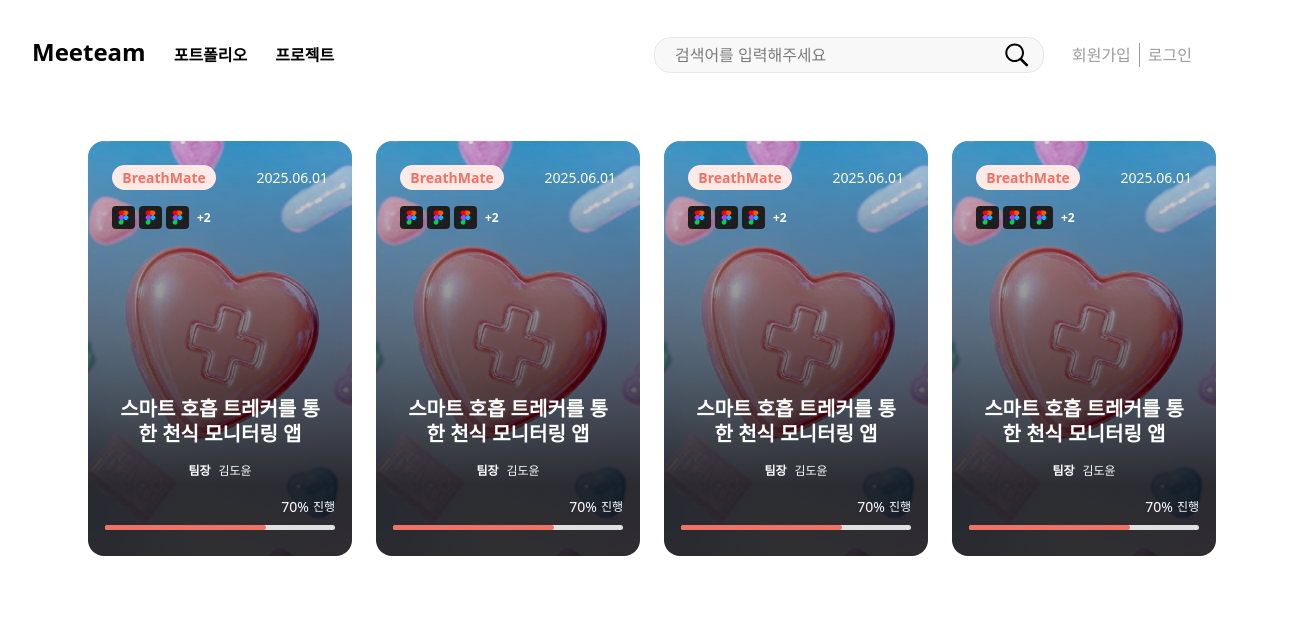
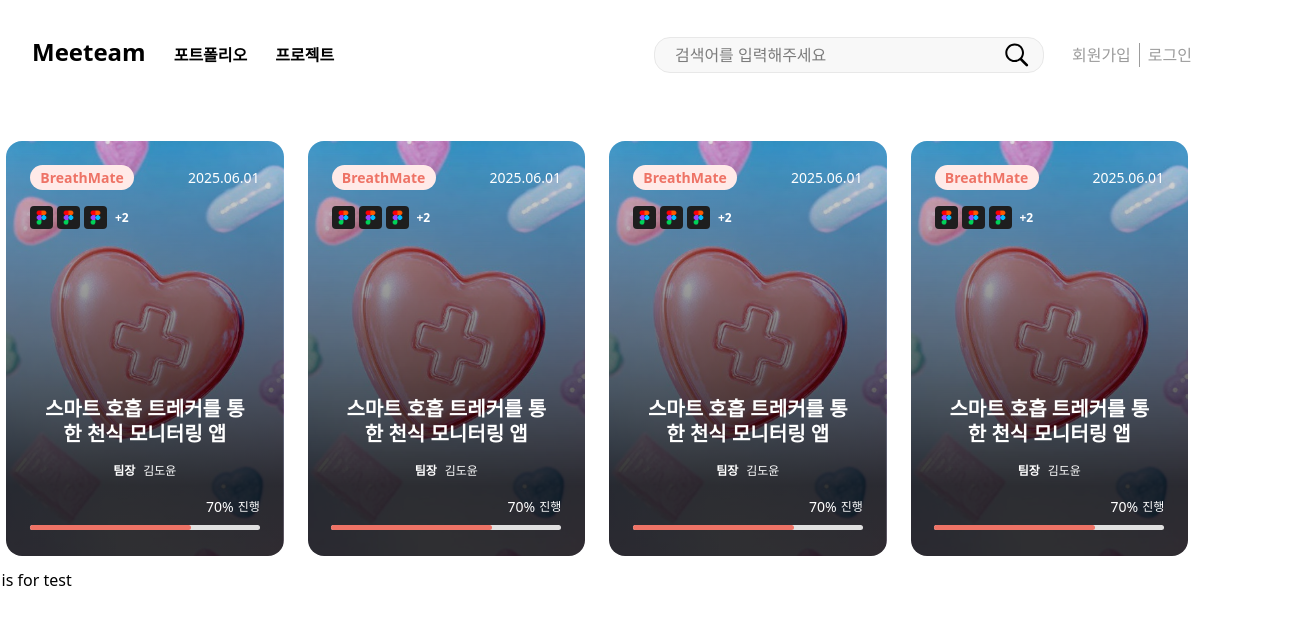
Before and after one commit to WardK-meeTeam/meeteam_front, a Next.js app: page /cardtest in a window 1280 px wide. Shown: the top 624 px of the page, 1310 px wide, since content can reach past the window. Built offline with nearby package versions, Linux system fonts and the light colour scheme.

Commit message:
[#16] feat: 팀을 구해요 카드 컴포넌트 추가

```diff
--- a/components/CardList.tsx
+++ b/components/CardList.tsx
@@ -1,6 +1,7 @@
 "use client";
 
 import Card from "./Card";
+import TeamRecruitCard from "./TeamRecruitCard";
 
 const dummyCard = {
     category: "Healthcare",
@@ -28,10 +29,16 @@ const dummyCard = {
 export default function CardList() {
 
     return (
-        <div className="ml-6 flex items-center justify-start w-[90%] overflow-hidden">
-            {Array(4).fill(0).map((idx) => (
-                <Card key={idx} {...dummyCard}/>
-            ))}
+        <div className="h-[1000vh]">
+            <div className="ml-6 flex items-center justify-start w-[90%] overflow-hidden">
+                {Array(4).fill(0).map((idx) => (
+                    <Card key={idx} {...dummyCard}/>
+                    ))}
+            </div>
+
+            <div>
+                <TeamRecruitCard></TeamRecruitCard>
+            </div>
         </div>
     )
 };
--- /dev/null
+++ b/components/TeamRecruitCard.tsx
@@ -0,0 +1,7 @@
+"use client";
+
+export default function TeamRecruitCard () {
+    return (
+        <div>this is for test</div>
+    );
+};
```
